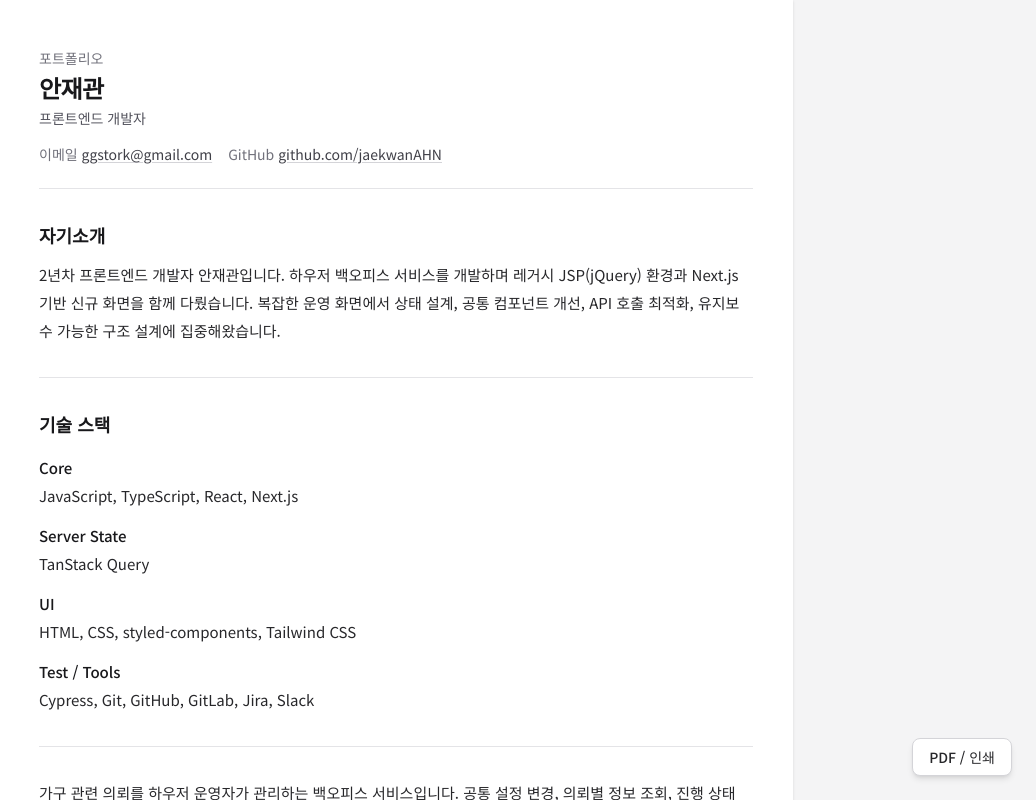
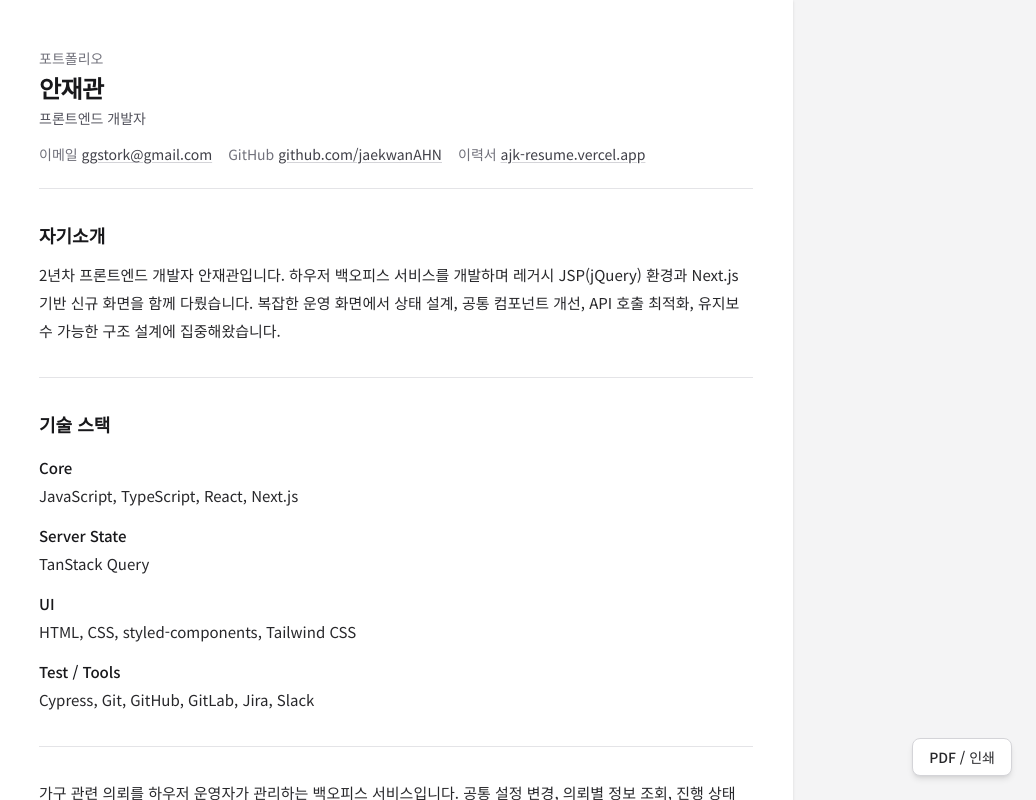
Before and after one commit to jaekwanAHN/portfolio, a Next.js app: page / in a window 1280 px wide. Shown: the top 800 px of the page, without its empty margins (244-1280 px from the left). Built offline with nearby package versions, Linux system fonts and the light colour scheme.

Commit message:
feat: 이력서 링크 추가

```diff
--- a/components/portfolio/Header.tsx
+++ b/components/portfolio/Header.tsx
@@ -3,6 +3,8 @@ const PROFILE_LINKS = {
   email: "mailto:ggstork@gmail.com",
   githubLabel: "GitHub",
   githubHref: "https://github.com/jaekwanAHN",
+  resumeLabel: "이력서",
+  resumeHref: "https://ajk-resume.vercel.app/",
 } as const;
 
 export function Header() {
@@ -38,6 +40,19 @@ export function Header() {
             {PROFILE_LINKS.githubHref.replace(/^https?:\/\//, "")}
           </a>
         </li>
+        <li>
+          <span className="text-zinc-500 print:text-zinc-600">
+            {PROFILE_LINKS.resumeLabel}
+          </span>{" "}
+          <a
+            className="underline decoration-zinc-300 underline-offset-2 print:text-black"
+            href={PROFILE_LINKS.resumeHref}
+            target="_blank"
+            rel="noopener noreferrer"
+          >
+            ajk-resume.vercel.app
+          </a>
+        </li>
       </ul>
     </header>
   );
```
